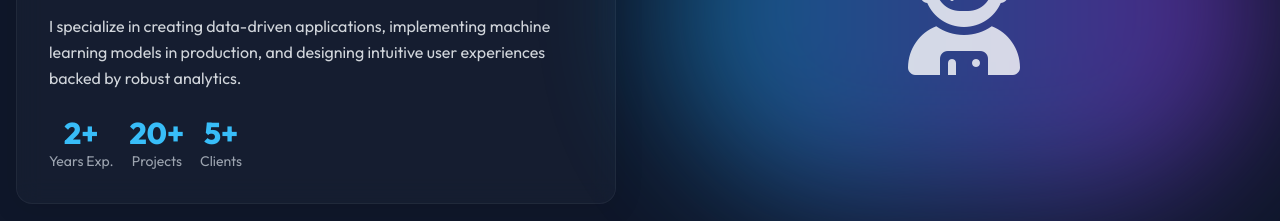
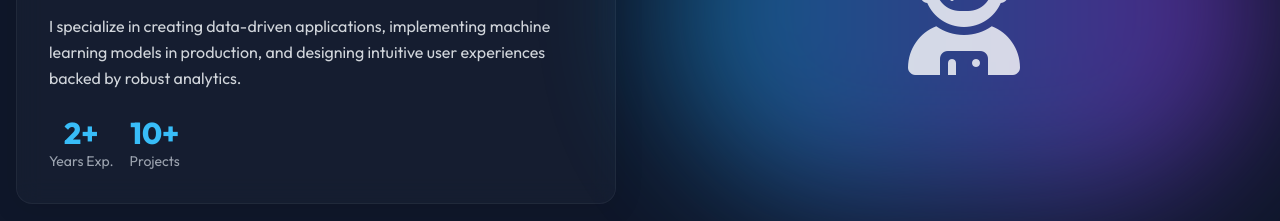
Before and after one commit to Sanjaymo/Sanjaymo.github.io, a plain HTML site: page index.html in a window 1280 px wide. Shown: the part 1063-1284 px from the top of the page. Drawn offline with nearby package versions, Linux system fonts and the light colour scheme; animation ran at ten frames a second.

Commit message:
Modify project and client display values
Updated project and client statistics in index.html.

```diff
--- a/index.html
+++ b/index.html
@@ -224,13 +224,13 @@
                             <p class="text-sm text-gray-400">Years Exp.</p>
                         </div>
                         <div class="text-center">
-                            <h3 class="text-3xl font-bold text-sky-400">20+</h3>
+                            <h3 class="text-3xl font-bold text-sky-400">10+</h3>
                             <p class="text-sm text-gray-400">Projects</p>
                         </div>
-                        <div class="text-center">
+                        <!-- <div class="text-center">
                             <h3 class="text-3xl font-bold text-sky-400">5+</h3>
                             <p class="text-sm text-gray-400">Clients</p>
-                        </div>
+                        </div> -->
                     </div>
                 </div>
                 <div class="relative h-64 md:h-full flex items-center justify-center">
```
